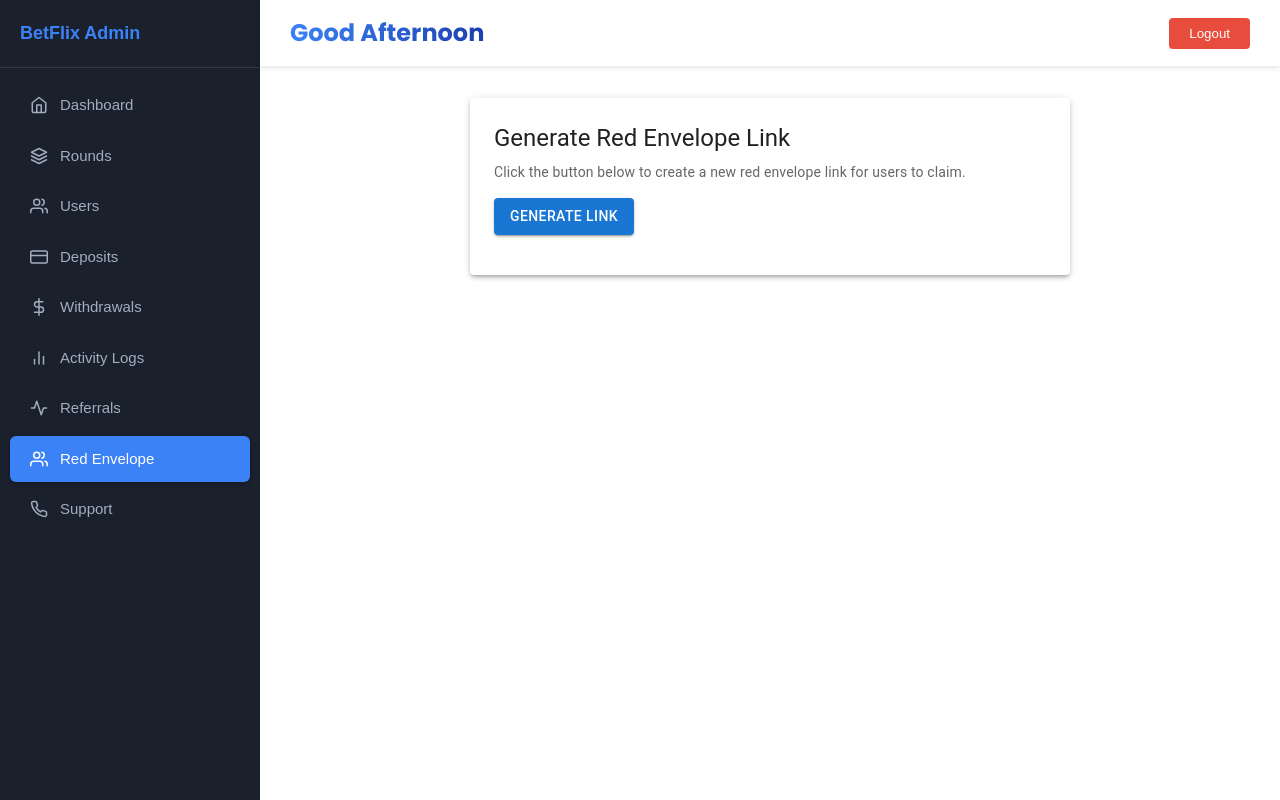
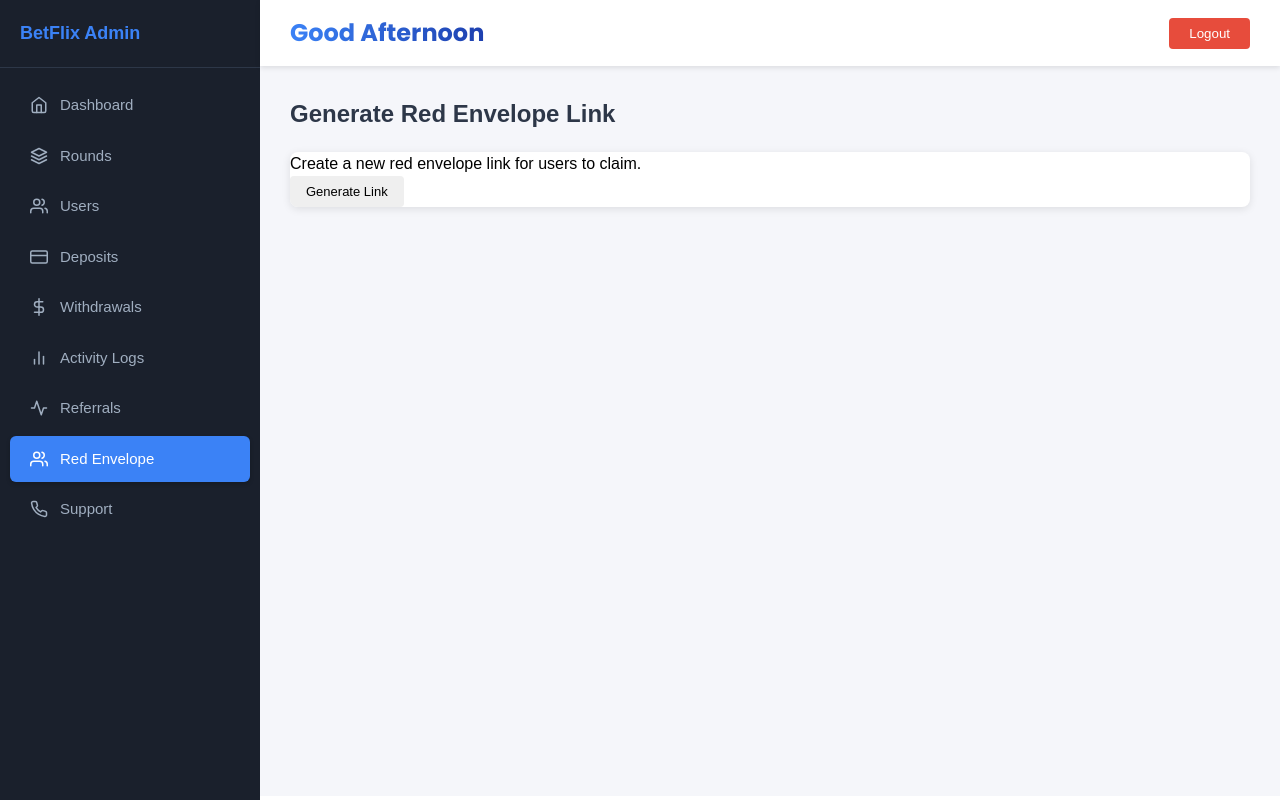
Before and after one commit to ay30bg/admin-betflix, a React (Create React App) app: page /dashboard/redenvelope in a window 1280 px wide. Built offline with nearby package versions, Linux system fonts and the light colour scheme; no server answers.

Commit message:
Update RedEnvelopeGenerator.jsx

```diff
--- a/src/components/RedEnvelopeGenerator.jsx
+++ b/src/components/RedEnvelopeGenerator.jsx
@@ -1,79 +1,114 @@
-import React, { useState } from 'react';
-import axios from 'axios';
-import { toast } from 'react-toastify';
-import { Button, TextField, Box, Typography, Paper, IconButton } from '@mui/material';
-import ContentCopyIcon from '@mui/icons-material/ContentCopy';
+import React, { useState, useEffect } from 'react';
+import { useMutation, useQueryClient } from '@tanstack/react-query';
 
-const RedEnvelopeGenerator = () => {
+const API_URL = process.env.REACT_APP_API_URL || 'https://betflix-backend.vercel.app';
+
+// API Function to generate red envelope link
+const generateRedEnvelope = async () => {
+  const token = localStorage.getItem('adminToken');
+  if (!token) throw new Error('Authentication required. Please log in as admin.');
+  const response = await fetch(`${API_URL}/api/admin/red-envelope`, {
+    method: 'POST',
+    headers: {
+      Authorization: `Bearer ${token}`,
+      'Content-Type': 'application/json',
+    },
+    body: JSON.stringify({}),
+  });
+  if (!response.ok) {
+    const errorData = await response.json().catch(() => ({ error: 'Unknown error' }));
+    throw new Error(errorData.error || `Failed to generate red envelope link: ${response.status}`);
+  }
+  return response.json();
+};
+
+function RedEnvelopeGenerator() {
+  const queryClient = useQueryClient();
   const [link, setLink] = useState('');
-  const [loading, setLoading] = useState(false);
+  const [notification, setNotification] = useState(null);
 
-  const handleGenerateLink = async () => {
-    setLoading(true);
-    try {
-      const token = localStorage.getItem('adminToken'); // Assuming token is stored in localStorage
-      const response = await axios.post(
-        '/api/admin/red-envelope', // Adjust endpoint as per your routing
-        {},
-        {
-          headers: {
-            Authorization: `Bearer ${token}`,
-          },
-        }
-      );
+  // Mutation for generating red envelope link
+  const mutation = useMutation({
+    mutationFn: generateRedEnvelope,
+    onSuccess: (data) => {
+      setLink(data.link);
+      setNotification({
+        type: 'success',
+        message: 'Red envelope link generated successfully!',
+      });
+      queryClient.invalidateQueries(['redEnvelopeLink']); // Optional: Invalidate if you want to cache the link
+    },
+    onError: (err) => {
+      setNotification({
+        type: 'error',
+        message: err.message || 'Failed to generate red envelope link',
+      });
+    },
+  });
 
-      setLink(response.data.link);
-      toast.success('Red envelope link generated successfully!');
-    } catch (error) {
-      console.error('Error generating red envelope link:', error);
-      toast.error(error.response?.data?.error || 'Failed to generate red envelope link');
-    } finally {
-      setLoading(false);
-    }
+  // Handle copy to clipboard
+  const handleCopyLink = () => {
+    navigator.clipboard.writeText(link);
+    setNotification({
+      type: 'success',
+      message: 'Link copied to clipboard!',
+    });
   };
 
-  const handleCopyLink = () => {
-    navigator.clipboard.writeText(link);
-    toast.success('Link copied to clipboard!');
-  };
+  // Clear notifications after 3 seconds
+  useEffect(() => {
+    if (notification) {
+      const timeout = setTimeout(() => setNotification(null), 3000);
+      return () => clearTimeout(timeout);
+    }
+  }, [notification]);
 
   return (
-    <Paper elevation={3} sx={{ p: 3, maxWidth: 600, mx: 'auto', mt: 4 }}>
-      <Typography variant="h5" gutterBottom>
-        Generate Red Envelope Link
-      </Typography>
-      <Typography variant="body2" color="textSecondary" gutterBottom>
-        Click the button below to create a new red envelope link for users to claim.
-      </Typography>
-      <Box sx={{ mt: 2 }}>
-        <Button
-          variant="contained"
-          color="primary"
-          onClick={handleGenerateLink}
-          disabled={loading}
-          sx={{ mb: 2 }}
+    <div className="main-content">
+      <h2>Generate Red Envelope Link</h2>
+      {notification && (
+        <div className={`result ${notification.type}`} role="alert" aria-live="polite">
+          {notification.message}
+        </div>
+      )}
+      {mutation.isLoading && (
+        <div className="loading-spinner" aria-live="polite">
+          Generating...
+        </div>
+      )}
+      <div className="table-container">
+        <p>Create a new red envelope link for users to claim.</p>
+        <button
+          className="action-btn approve-btn"
+          onClick={() => mutation.mutate()}
+          disabled={mutation.isLoading}
+          aria-label="Generate red envelope link"
         >
-          {loading ? 'Generating...' : 'Generate Link'}
-        </Button>
+          {mutation.isLoading ? 'Generating...' : 'Generate Link'}
+        </button>
         {link && (
-          <Box sx={{ display: 'flex', alignItems: 'center', mt: 2 }}>
-            <TextField
-              fullWidth
-              label="Red Envelope Link"
+          <div className="filter-container" style={{ marginTop: '1rem', display: 'flex', alignItems: 'center' }}>
+            <input
+              type="text"
               value={link}
-              InputProps={{
-                readOnly: true,
-              }}
-              variant="outlined"
+              readOnly
+              className="filter-input"
+              style={{ flexGrow: 1, marginRight: '0.5rem' }}
+              aria-label="Generated red envelope link"
             />
-            <IconButton onClick={handleCopyLink} sx={{ ml: 1 }}>
-              <ContentCopyIcon />
-            </IconButton>
-          </Box>
+            <button
+              className="action-btn"
+              onClick={handleCopyLink}
+              disabled={mutation.isLoading}
+              aria-label="Copy red envelope link to clipboard"
+            >
+              Copy
+            </button>
+          </div>
         )}
-      </Box>
-    </Paper>
+      </div>
+    </div>
   );
-};
+}
 
 export default RedEnvelopeGenerator;
```
